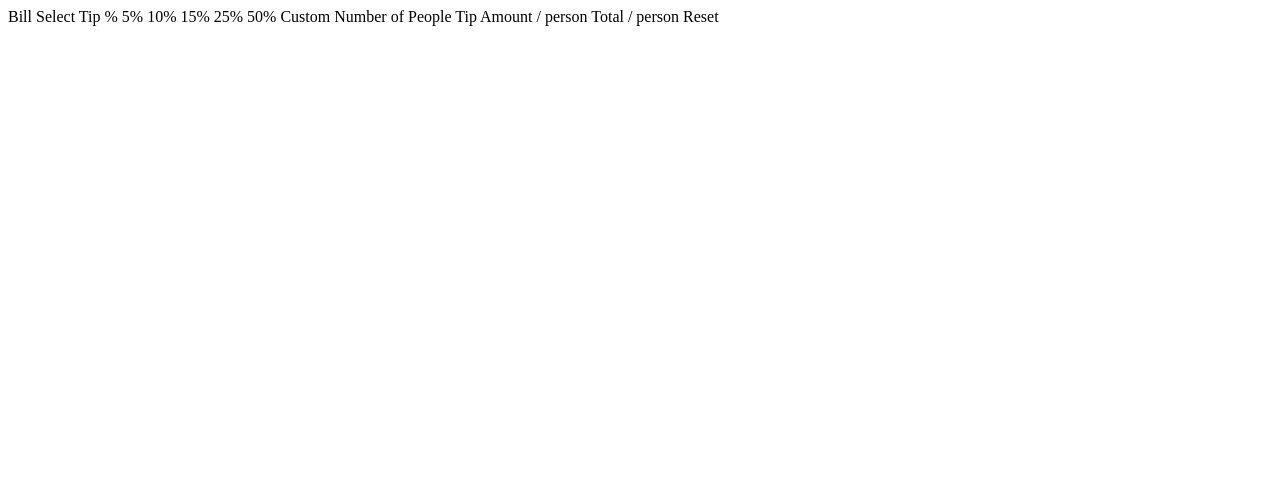
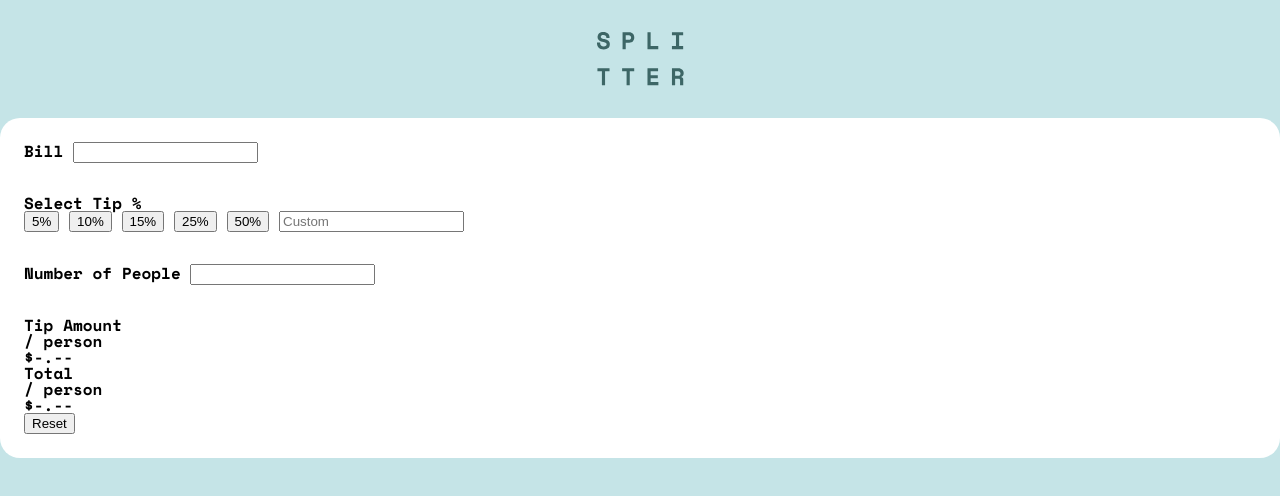
Before and after one commit to smh1988-2/fem-tip-calculator, a plain HTML site: page index.html in a window 1280 px wide. Drawn offline with nearby package versions, Linux system fonts and the light colour scheme.

Commit message:
semantic html

```diff
--- a/index.html
+++ b/index.html
@@ -1,36 +1,73 @@
 <!DOCTYPE html>
 <html lang="en">
-<head>
-  <meta charset="UTF-8">
-  <meta name="viewport" content="width=device-width, initial-scale=1.0">
-  <link rel="icon" type="image/png" sizes="32x32" href="./images/favicon-32x32.png">
-  <title>Tip calculator app</title>
-</head>
-<body>
-  <main>
-<header></header>
+  <head>
+    <meta charset="UTF-8" />
+    <meta name="viewport" content="width=device-width, initial-scale=1.0" />
+    <link
+      rel="icon"
+      type="image/png"
+      sizes="32x32"
+      href="./images/favicon-32x32.png"
+    />
+    <link rel="stylesheet" href="./style.css" />
+    <link rel="preconnect" href="https://fonts.googleapis.com" />
+    <link rel="preconnect" href="https://fonts.gstatic.com" crossorigin />
+    <link
+      href="https://fonts.googleapis.com/css2?family=Space+Mono:wght@700&display=swap"
+      rel="stylesheet"
+    />
 
-  </main>
+    <title>Tip calculator app</title>
+  </head>
+  <body>
+    <header>
+      <img class="header-logo" src="./images/logo.svg" alt="splitter logo" />
+    </header>
 
-  Bill
+    <main>
+      <section class="bill-container">
+        <form>
+          <label for="bill">Bill</label>
+          <input type="" />
+        </form>
+      </section>
 
-  Select Tip %
-  5%
-  10%
-  15%
-  25%
-  50%
-  Custom
+      <section class="tip-percent-container">
+        <p>Select Tip %</p>
+        <div class="tip-btn-container">
+          <button class="tip-btn">5%</button>
+          <button class="tip-btn">10%</button>
+          <button class="tip-btn">15%</button>
+          <button class="tip-btn">25%</button>
+          <button class="tip-btn">50%</button>
+          <input placeholder="Custom" />
+        </div>
+      </section>
 
-  Number of People
+      <section class="people-container">
+        <label for="bill">Number of People</label>
+        <input type="" />
+      </section>
 
-  Tip Amount
-  / person
+      <section class="tip-results-container">
+        <div>
+          <div>
+            <p>Tip Amount</p>
+            <p>/ person</p>
+          </div>
+          <div>$-.--</div>
+        </div>
 
-  Total
-  / person
+        <div>
+          <div>
+            <p>Total</p>
+            <p>/ person</p>
+          </div>
+          <div>$-.--</div>
+        </div>
 
-  Reset
-
-</body>
+        <button class="reset-btn">Reset</button>
+      </section>
+    </main>
+  </body>
 </html>
--- /dev/null
+++ b/style.css
@@ -0,0 +1,152 @@
+:root {
+  --cyan: hsl(172, 67%, 45%);
+  --dark-cyan: hsl(183, 100%, 15%);
+  --dark-gray-cyan: hsl(186, 14%, 43%);
+  --gray-cyan: hsl(184, 14%, 56%);
+  --light-gray-cyan: hsl(185, 41%, 84%);
+  --very-light-grayish-cyan: hsl(189, 41%, 97%);
+  --white: hsl(0, 0%, 100%);
+}
+
+html,
+body,
+div,
+span,
+applet,
+object,
+iframe,
+h1,
+h2,
+h3,
+h4,
+h5,
+h6,
+p,
+blockquote,
+pre,
+a,
+abbr,
+acronym,
+address,
+big,
+cite,
+code,
+del,
+dfn,
+em,
+img,
+ins,
+kbd,
+q,
+s,
+samp,
+small,
+strike,
+strong,
+sub,
+sup,
+tt,
+var,
+b,
+u,
+i,
+center,
+dl,
+dt,
+dd,
+ol,
+ul,
+li,
+fieldset,
+form,
+label,
+legend,
+table,
+caption,
+tbody,
+tfoot,
+thead,
+tr,
+th,
+td,
+article,
+aside,
+canvas,
+details,
+embed,
+figure,
+figcaption,
+footer,
+header,
+hgroup,
+menu,
+nav,
+output,
+ruby,
+section,
+summary,
+time,
+mark,
+audio,
+video {
+  margin: 0;
+  padding: 0;
+  border: 0;
+  font-size: 100%;
+  font: inherit;
+  vertical-align: baseline;
+}
+/* HTML5 display-role reset for older browsers */
+article,
+aside,
+details,
+figcaption,
+figure,
+footer,
+header,
+hgroup,
+menu,
+nav,
+section {
+  display: block;
+}
+body {
+  line-height: 1;
+  background-color: var(--light-gray-cyan);
+  font-family: "Space Mono", monospace;
+}
+ol,
+ul {
+  list-style: none;
+}
+blockquote,
+q {
+  quotes: none;
+}
+blockquote:before,
+blockquote:after,
+q:before,
+q:after {
+  content: "";
+  content: none;
+}
+table {
+  border-collapse: collapse;
+  border-spacing: 0;
+}
+
+header {
+  display: flex;
+  justify-content: center;
+  align-items: center;
+  padding: 32px 0;
+}
+
+main {
+  display: flex;
+  flex-direction: column;
+  gap: 32px;
+  background-color: var(--white);
+  border-radius: 20px;
+  padding: 24px;
+}
```
